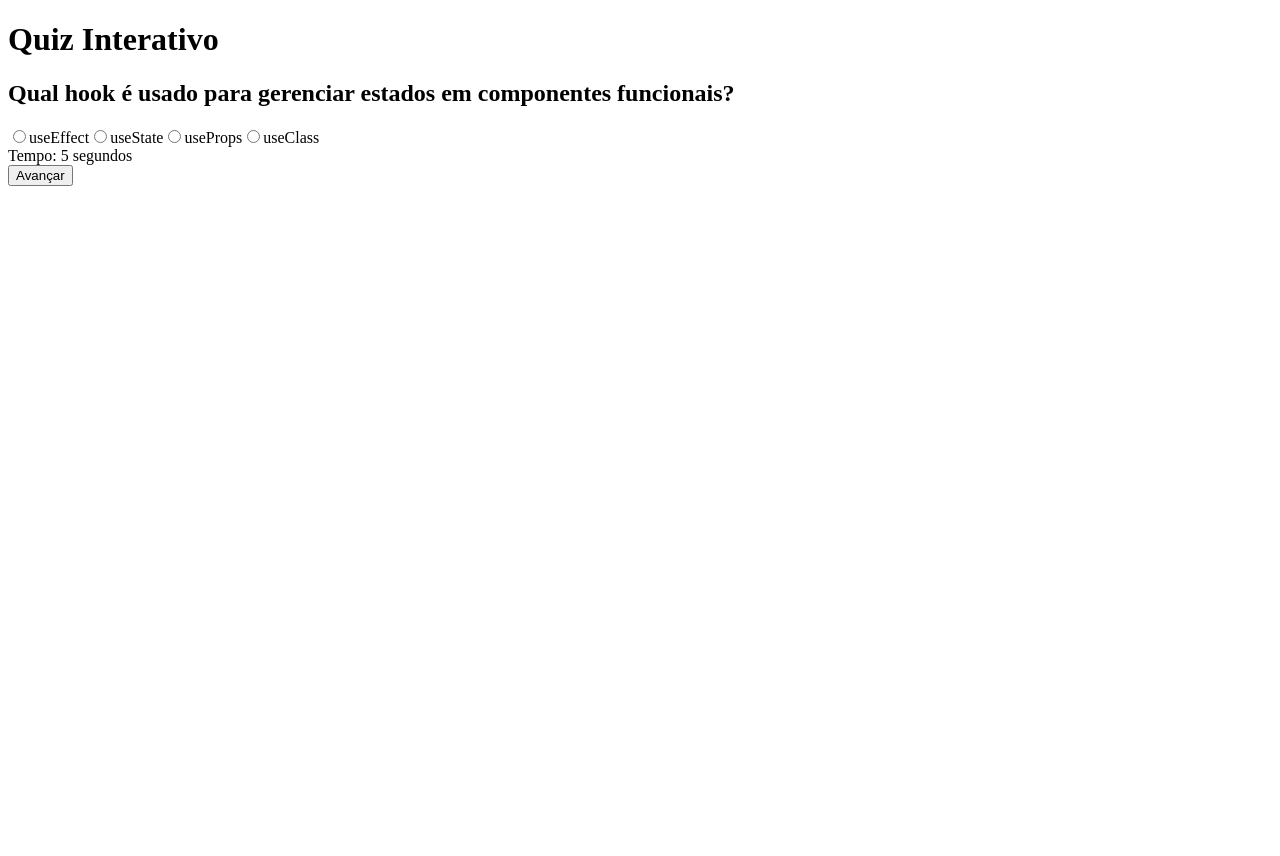
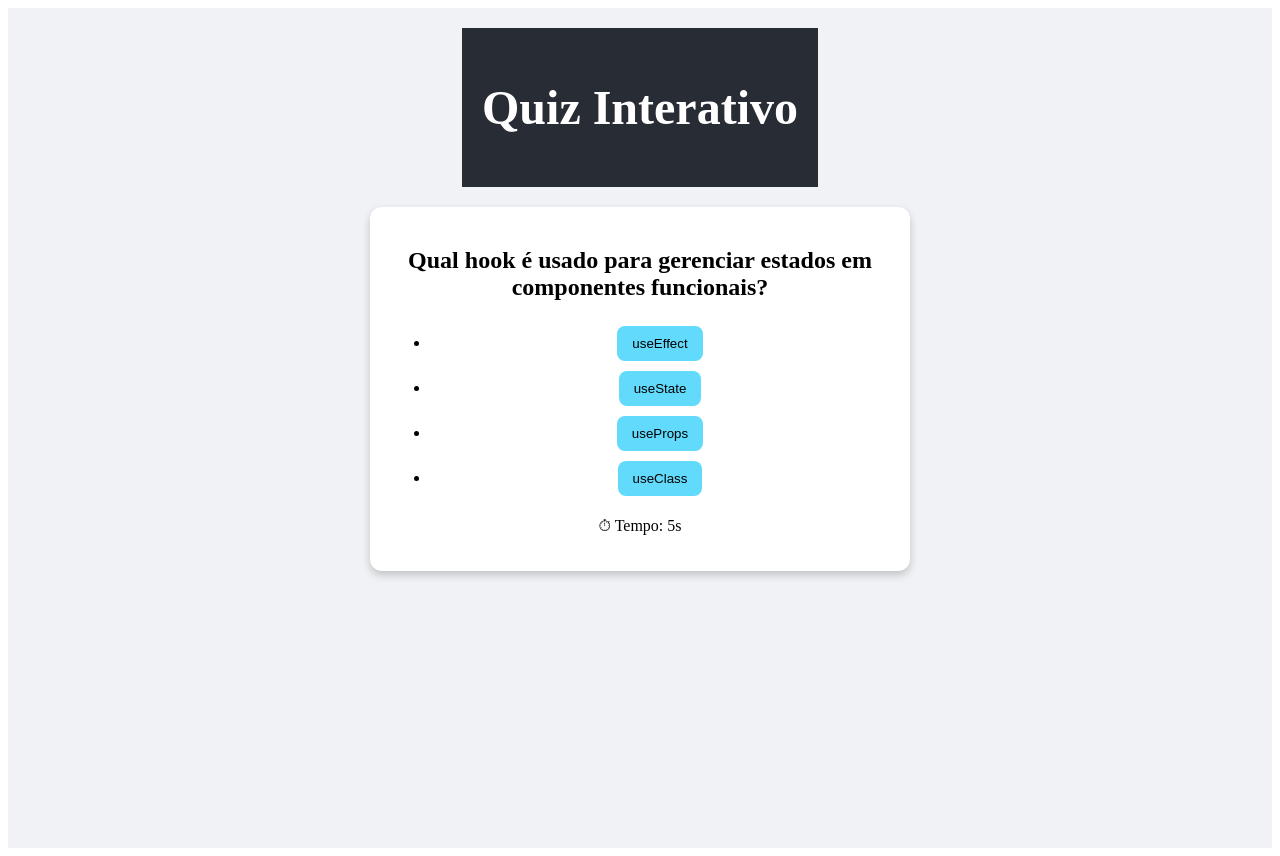
Before and after one commit to VitoriaAlvesR/quiz-interativo, a React (Vite) app: page / in a window 1280 px wide. Before the commit the page ends 800 px from the top, so only its background shows below. Built offline with nearby package versions, Linux system fonts and the light colour scheme.

Commit message:
Mudanca de css e lógica para uma melhor visualização.

```diff
--- a/src/App.jsx
+++ b/src/App.jsx
@@ -1,49 +1,29 @@
-import React, { useState, useEffect } from 'react';
-import Header from './components/Header';
-import QuestionCard from './components/QuestionCard';
-import ScoreBoard from './components/ScoreBoard';
-import questions from './data/questions';
+import { useState } from "react";
+import Header from "./components/Header";
+import QuestionCard from "./components/QuestionCard";
+import ScoreBoard from "./components/ScoreBoard";
+import questions from "./data/questions";
+import styles from "./App.module.css";
 
-function App() {
-  const [currentQuestionIndex, setCurrentQuestionIndex] = useState(0);
-  const [answers, setAnswers] = useState([]);
-  const [timeSpent, setTimeSpent] = useState(0);
-  const [quizFinished, setQuizFinished] = useState(false);
+export default function App() {
+  const [current, setCurrent] = useState(0);
+  const [score, setScore] = useState(0);
 
-  useEffect(() => {
-    let timer;
-    if (!quizFinished && currentQuestionIndex < questions.length) {
-      timer = setInterval(() => {
-        setTimeSpent((prevTime) => prevTime + 1);
-      }, 1000);
+  const handleAnswer = (answer, time) => {
+    if (answer === questions[current].answer) {
+      setScore(score + 1);
     }
-    return () => clearInterval(timer);
-  }, [currentQuestionIndex, quizFinished]);
-
-  const handleAnswer = (answer) => {
-    setAnswers([...answers, answer]);
-    if (currentQuestionIndex + 1 < questions.length) {
-      setCurrentQuestionIndex(currentQuestionIndex + 1);
-      setTimeSpent(0);
-    } else {
-      setQuizFinished(true);
-    }
+    setCurrent(current + 1);
   };
 
   return (
-    <div className="app">
+    <div className={styles.app}>
       <Header />
-      {!quizFinished ? (
-        <QuestionCard
-          question={questions[currentQuestionIndex]}
-          timeSpent={timeSpent}
-          onAnswer={handleAnswer}
-        />
+      {current < questions.length ? (
+        <QuestionCard question={questions[current]} onAnswer={handleAnswer} />
       ) : (
-        <ScoreBoard answers={answers} timeSpent={timeSpent} />
+        <ScoreBoard score={score} total={questions.length} />
       )}
     </div>
   );
 }
-
-export default App;
--- a/src/App.module.css
+++ b/src/App.module.css
@@ -4,3 +4,12 @@
   padding: 2rem;
   text-align: center;
 }
+.app {
+  min-height: 100vh;
+  display: flex;
+  flex-direction: column;
+  align-items: center;
+  justify-content: flex-start;
+  background: #f0f2f5;
+  padding: 20px;
+}
--- a/src/components/Header/Header.module.css
+++ b/src/components/Header/Header.module.css
@@ -1,16 +1,7 @@
 .header {
   text-align: center;
-  margin-bottom: 20px;
+  padding: 20px;
+  background: #282c34;
+  color: white;
+  font-size: 1.5rem;
 }
-
-.title {
-  font-size: 2rem;
-  font-weight: bold;
-  color: #333;
-}
-
-.subtitle {
-  font-size: 1.2rem;
-  font-weight: 500;
-  margin-top: 10px;
-}
--- a/src/components/Header/index.jsx
+++ b/src/components/Header/index.jsx
@@ -1,12 +1,9 @@
-import React from 'react';
-import './Header.module.css';
+import styles from "./Header.module.css";
 
-function Header() {
+export default function Header() {
   return (
-    <header className="header">
+    <header className={styles.header}>
       <h1>Quiz Interativo</h1>
     </header>
   );
 }
-
-export default Header;
--- a/src/components/QuestionCard/QuestionCard.module.css
+++ b/src/components/QuestionCard/QuestionCard.module.css
@@ -1,51 +1,24 @@
 .card {
-    background-color: #fff;
-    border: 2px solid #4cafef;
-    border-radius: 10px;
+    background: white;
     padding: 20px;
+    border-radius: 12px;
+    box-shadow: 0px 4px 8px rgba(0,0,0,0.2);
     margin: 20px auto;
-    max-width: 600px;
-    box-shadow: 0 4px 8px rgba(0,0,0,0.1);
+    max-width: 500px;
+    text-align: center;
   }
 
-  .question {
-    font-size: 1.2rem;
-    font-weight: bold;
-    margin-bottom: 15px;
+  button {
+    margin: 5px;
+    padding: 10px 15px;
+    border: none;
+    border-radius: 8px;
+    background: #61dafb;
+    cursor: pointer;
+    transition: 0.3s;
   }
 
-  .options {
-    display: flex;
-    flex-direction: column;
-    gap: 10px;
+  button:hover {
+    background: #21a1f1;
+    color: white;
   }
-
-  .option {
-    display: flex;
-    align-items: center;
-    gap: 8px;
-    font-size: 1rem;
-  }
-
-  .timer {
-    margin-top: 15px;
-    font-size: 0.9rem;
-    font-weight: bold;
-    color: #e63946;
-  }
-
-  .button {
-    margin-top: 15px;
-    padding: 10px 20px;
-    border: none;
-    border-radius: 8px;
-    background-color: #4cafef;
-    color: white;
-    font-size: 1rem;
-    cursor: pointer;
-    transition: background 0.2s ease;
-  }
-
-  .button:hover {
-    background-color: #368fcf;
-  }
--- a/src/components/QuestionCard/index.jsx
+++ b/src/components/QuestionCard/index.jsx
@@ -1,40 +1,25 @@
-import React, { useState, useEffect } from 'react';
-import './QuestionCard.module.css';
-import '../../data/questions.js'
+import { useEffect, useState } from "react";
+import styles from "./QuestionCard.module.css";
 
-function QuestionCard({ question, timeSpent, onAnswer }) {
-  const [selectedAnswer, setSelectedAnswer] = useState('');
+export default function QuestionCard({ question, onAnswer }) {
+  const [time, setTime] = useState(0);
 
-  const handleAnswerChange = (e) => {
-    setSelectedAnswer(e.target.value);
-  };
-
-  const handleSubmit = () => {
-    if (selectedAnswer) {
-      onAnswer(selectedAnswer);
-    }
-  };
+  useEffect(() => {
+    const timer = setInterval(() => setTime((t) => t + 1), 1000);
+    return () => clearInterval(timer);
+  }, []);
 
   return (
-    <div className="question-card">
+    <div className={styles.card}>
       <h2>{question.question}</h2>
-      <div className="options">
-        {question.options.map((option, index) => (
-          <label key={index}>
-            <input
-              type="radio"
-              name="answer"
-              value={option}
-              onChange={handleAnswerChange}
-            />
-            {option}
-          </label>
+      <ul>
+        {question.options.map((opt, i) => (
+          <li key={i}>
+            <button onClick={() => onAnswer(opt, time)}>{opt}</button>
+          </li>
         ))}
-      </div>
-      <div className="timer">Tempo: {timeSpent} segundos</div>
-      <button onClick={handleSubmit}>Avançar</button>
+      </ul>
+      <p>⏱ Tempo: {time}s</p>
     </div>
   );
 }
-
-export default QuestionCard;
--- a/src/components/ScoreBoard/ScoreBoard.module.css
+++ b/src/components/ScoreBoard/ScoreBoard.module.css
@@ -1,79 +1,5 @@
-.scoreboard {
-    background-color: #f4f6f9;
+.score {
+    text-align: center;
     padding: 20px;
-    border-radius: 12px;
-    box-shadow: 0 4px 12px rgba(0,0,0,0.08);
-    max-width: 800px;
-    margin: 30px auto;
-    text-align: center;
+    font-size: 1.3rem;
   }
-
-  .title {
-    font-size: 1.8rem;
-    font-weight: bold;
-    color: #222;
-    margin-bottom: 20px;
-  }
-
-  /* Container das métricas */
-  .stats {
-    display: flex;
-    justify-content: center;
-    gap: 15px;
-    margin-bottom: 20px;
-    flex-wrap: wrap;
-  }
-
-  .statBox {
-    background-color: #007bff;
-    color: #fff;
-    padding: 12px 20px;
-    border-radius: 8px;
-    font-size: 1rem;
-    font-weight: 500;
-    min-width: 180px;
-    text-align: center;
-  }
-
-  /* Botão reiniciar */
-  .restartBtn {
-    padding: 10px 18px;
-    border: none;
-    border-radius: 6px;
-    background-color: #28a745;
-    color: #fff;
-    font-size: 1rem;
-    cursor: pointer;
-    font-weight: 500;
-    transition: background 0.2s ease-in-out;
-  }
-
-  .restartBtn:hover {
-    background-color: #218838;
-  }
-
-  /* Estilo de cada questão */
-  .questionResult {
-    background: #fff;
-    border: 1px solid #ddd;
-    border-radius: 10px;
-    padding: 15px;
-    margin: 15px auto;
-    max-width: 750px;
-    text-align: left;
-  }
-
-  .questionResult p {
-    margin: 6px 0;
-    font-size: 1rem;
-  }
-
-  .correct {
-    color: #28a745;
-    font-weight: bold;
-  }
-
-  .incorrect {
-    color: #dc3545;
-    font-weight: bold;
-  }
--- a/src/components/ScoreBoard/index.jsx
+++ b/src/components/ScoreBoard/index.jsx
@@ -1,24 +1,10 @@
-import React from 'react';
 import styles from "./ScoreBoard.module.css";
 
-function ScoreBoard({ score, time, correctAnswers, total, onRestart }) {
+export default function ScoreBoard({ score, total }) {
   return (
-    <div className={styles.scoreboard}>
-      <h2 className={styles.title}>Resultado Final</h2>
-
-      <div className={styles.stats}>
-        <div className={styles.statBox}>Pontuação Final: {score}</div>
-        <div className={styles.statBox}>Menor Tempo: {time}</div>
-        <div className={styles.statBox}>
-          Acertos: {correctAnswers} ({((correctAnswers/total)*100).toFixed(0)}%)
-        </div>
-      </div>
-
-      <button className={styles.restartBtn} onClick={onRestart}>
-        Reiniciar Quiz
-      </button>
+    <div className={styles.score}>
+      <h2>Resultado Final</h2>
+      <p>Você acertou {score} de {total} questões 🎉</p>
     </div>
   );
 }
-
-export default ScoreBoard;
```
